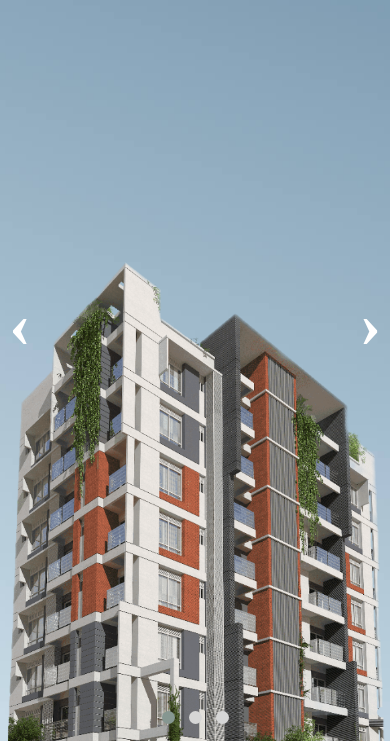
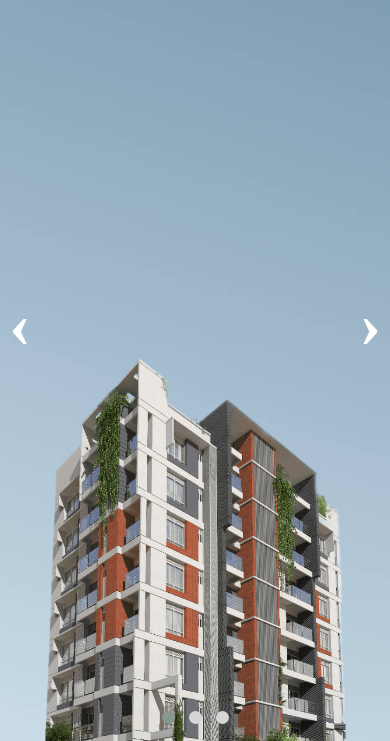
Before and after one commit to kazolhabib/Slider-full-screen, a plain HTML site: page index.html in a window 390 px wide. Shown: the part 103-844 px from the top of the page. Drawn offline with nearby package versions, Linux system fonts and the light colour scheme; grey boxes are pictures that could not be loaded.

Commit message:
fifth commit

```diff
--- a/style.css
+++ b/style.css
@@ -9,6 +9,14 @@
     height: 100vh;
 }
 
+.owl-carousel .owl-item img{
+    width: 100%;
+}
+@media only screen and (max-width: 425px) {
+    .owl-carousel .owl-item img {
+        width: 80%;
+    }
+}
 .slide {
     width: 100%;
     height: 100vh;
```
